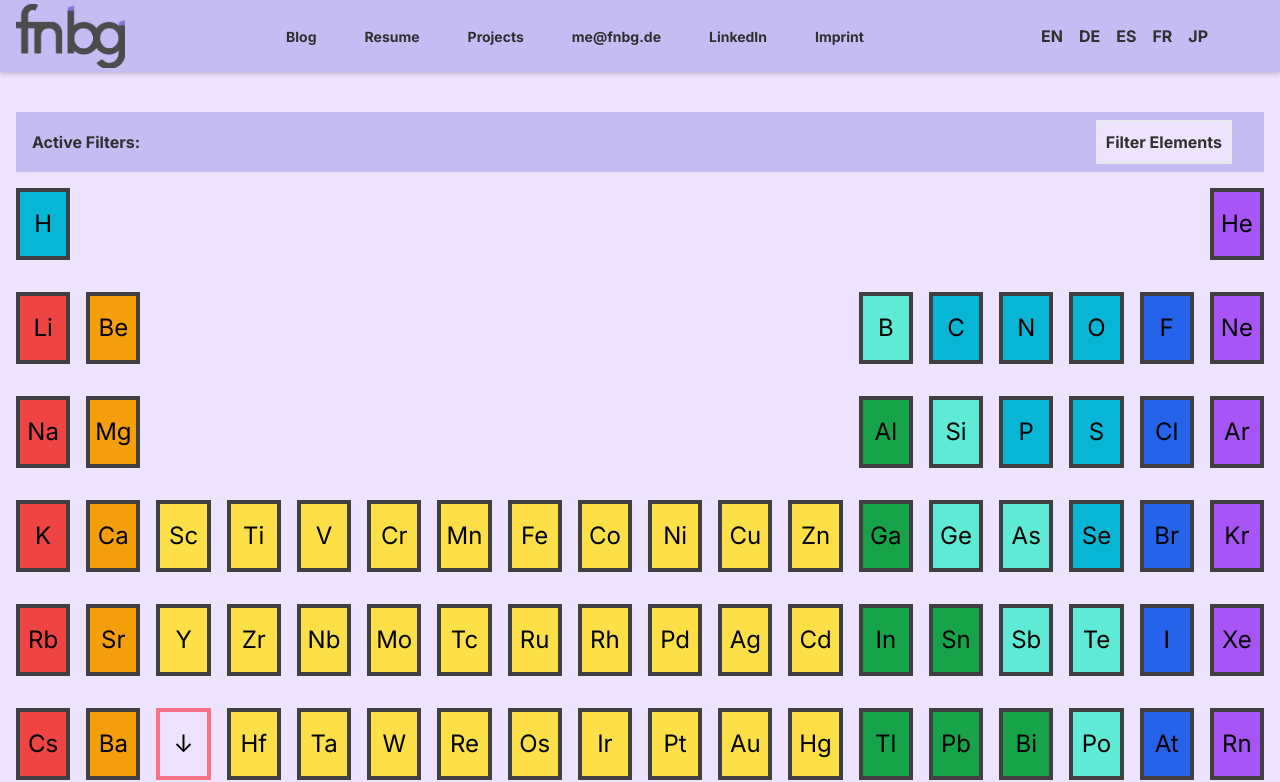
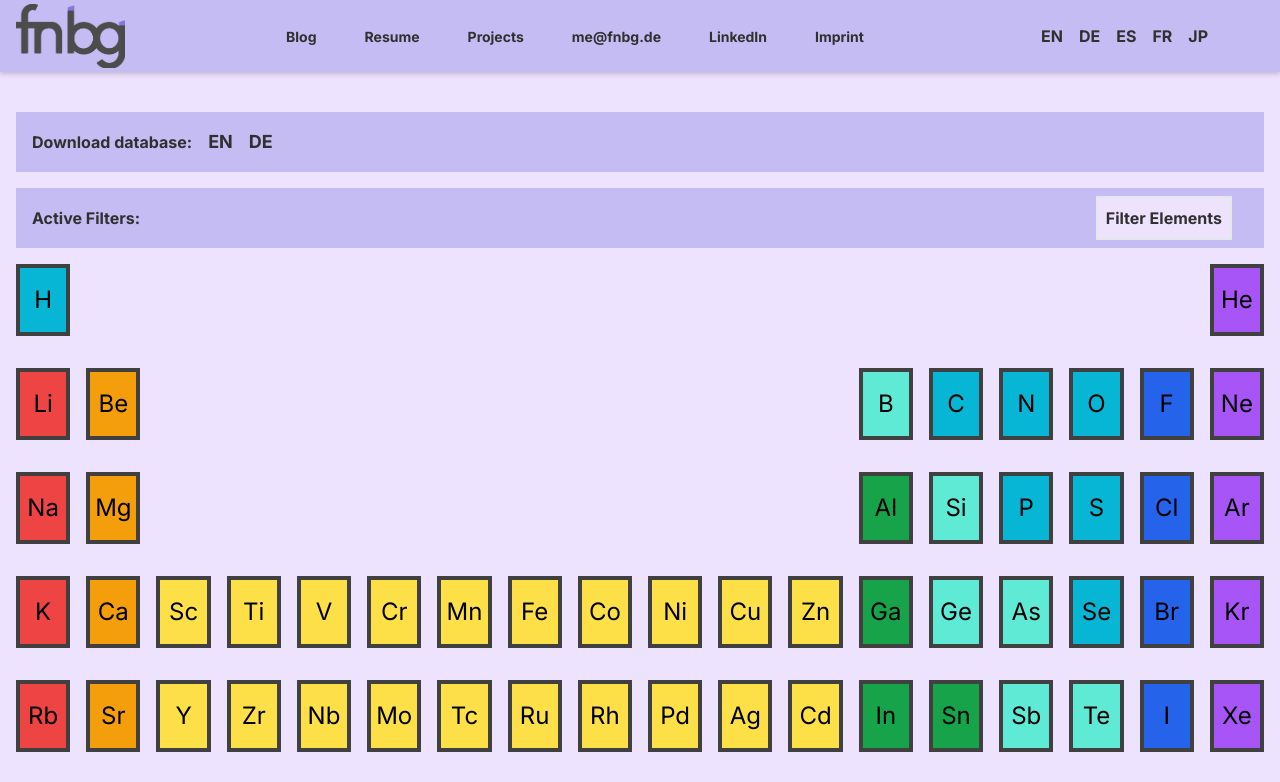
Before and after one commit to BambiMC/Matics, a Next.js app: page /periodicTable in a window 1280 px wide. Shown: the top 782 px of the page. Built offline with nearby package versions, Linux system fonts and the light colour scheme.

Commit message:
Downloadable pse database

```diff
--- a/app/periodicTable/page.tsx
+++ b/app/periodicTable/page.tsx
@@ -17,15 +17,21 @@ const Projects: React.FC = () => {
     elements = elementsEn;
   }
 
-  const dataForPSEFilter = useLanguageData("periodicTableFilter");
+  const data = useLanguageData("periodicTableFilter");
 
   return (
 
     <main className='px-4 mx-auto w-screen max-w-9xl my-40 md:mt-20 lg:mt-24'>
-      {elements && (
+      {elements && data && (
         <div>
 
-          <PSEFilter elements={elements} dataExtern={dataForPSEFilter} />
+          <div className='flex my-4 p-4 bg-fnbg-accent'>
+            <p className='my-auto pr-2 font-bold'>{data['download'] + ": "}</p>
+            <a className='px-2 text-lg' href="https://fnbg.de/libChem/libChem_en.tsx" target='_blank'>EN</a>
+            <a className='px-2 text-lg' href="https://fnbg.de/libChem/libChem_de.tsx" target='_blank'>DE</a>
+          </div>
+
+          <PSEFilter elements={elements} dataExtern={data} />
 
           <div className="grid grid-cols-18 grid-rows-9 gap-0 sm:gap-1 lg:gap-2 xl:gap-4">
             {/* Line Number 1 */}
@@ -157,12 +163,12 @@ const Projects: React.FC = () => {
             <ElementTile addClasses='bg-pink-500' elementData={elements[100]} id='ElliTile-100' />
             <ElementTile addClasses='bg-pink-500' elementData={elements[101]} id='ElliTile-101' />
             <ElementTile addClasses='bg-pink-500' elementData={elements[102]} id='ElliTile-102' />
-
           </div>
         </div>
 
       )}
     </main>
+
   );
 };
 
--- a/data/de.json
+++ b/data/de.json
@@ -93,6 +93,7 @@
     "schmelzpunkt": "Schmelzpunkt",
     "siedepunkt": "Siedepunkt",
     "elektronegativitaet": "Elektronegativität",
-    "flammenfarbe": "Flammenfarbe"
+    "flammenfarbe": "Flammenfarbe",
+    "download": "Download Datenbank"
   }
 }
--- a/data/en.json
+++ b/data/en.json
@@ -94,6 +94,7 @@
     "schmelzpunkt": "Melting Point",
     "siedepunkt": "Boiling Point",
     "elektronegativitaet": "Electronegativity",
-    "flammenfarbe": "Flame Color"
+    "flammenfarbe": "Flame Color",
+    "download": "Download database"
   }
 }
--- a/data/es.json
+++ b/data/es.json
@@ -93,6 +93,7 @@
     "schmelzpunkt": "Punto de Fusión",
     "siedepunkt": "Punto de Ebullición",
     "elektronegativitaet": "Electronegatividad",
-    "flammenfarbe": "Color de la Llama"
+    "flammenfarbe": "Color de la Llama",
+    "download": "Descargar base de datos"
   }
 }
--- a/data/fr.json
+++ b/data/fr.json
@@ -93,6 +93,7 @@
     "schmelzpunkt": "Point de Fusion",
     "siedepunkt": "Point d'Ébullition",
     "elektronegativitaet": "Électronegativité",
-    "flammenfarbe": "Couleur de Flamme"
+    "flammenfarbe": "Couleur de Flamme",
+    "download": "Télécharger la base de données"
   }
 }
--- a/data/jp.json
+++ b/data/jp.json
@@ -93,6 +93,7 @@
     "schmelzpunkt": "融点",
     "siedepunkt": "沸点",
     "elektronegativitaet": "電気陰性度",
-    "flammenfarbe": "炎の色"
+    "flammenfarbe": "炎の色",
+    "download": "データベースのダウンロード"
   }
 }
```
